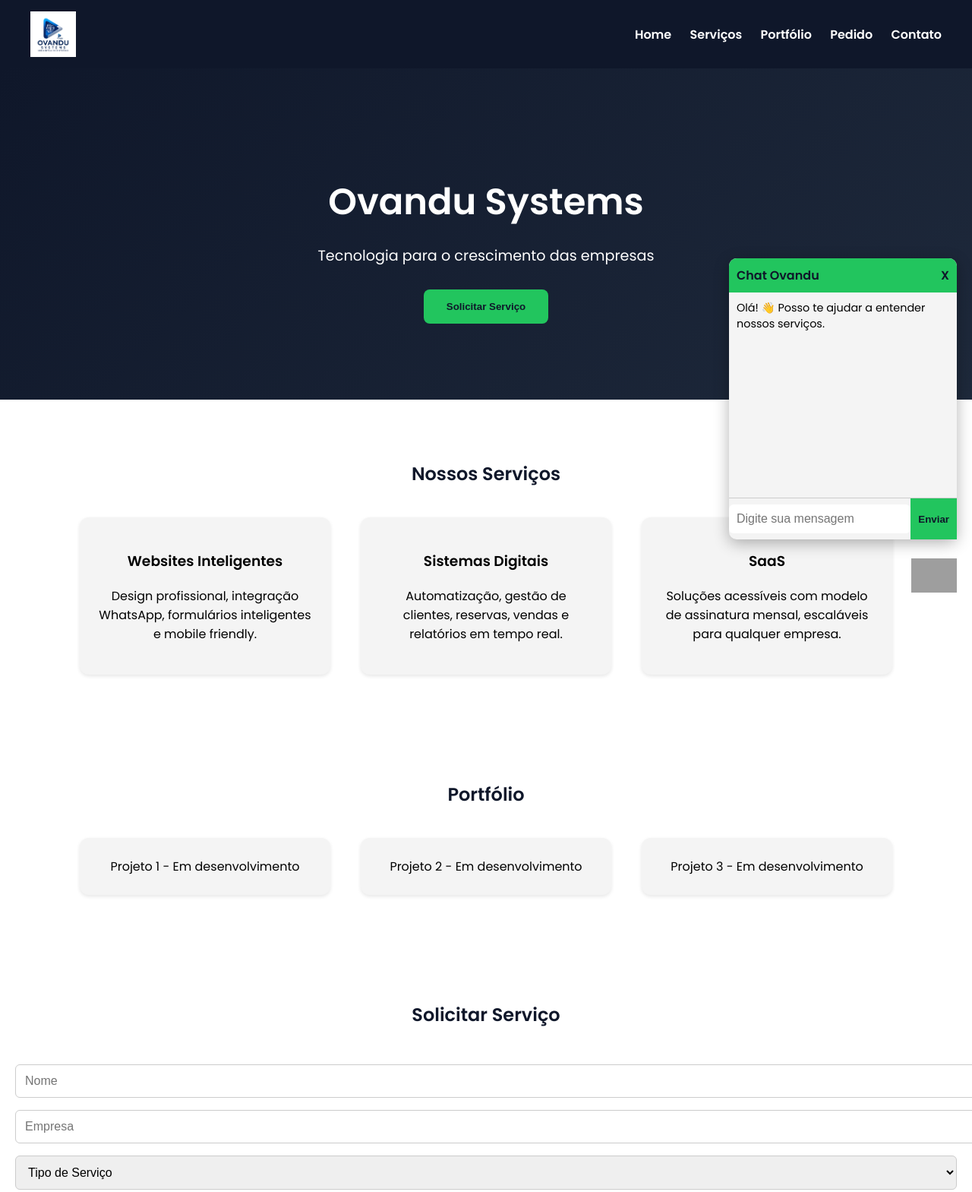
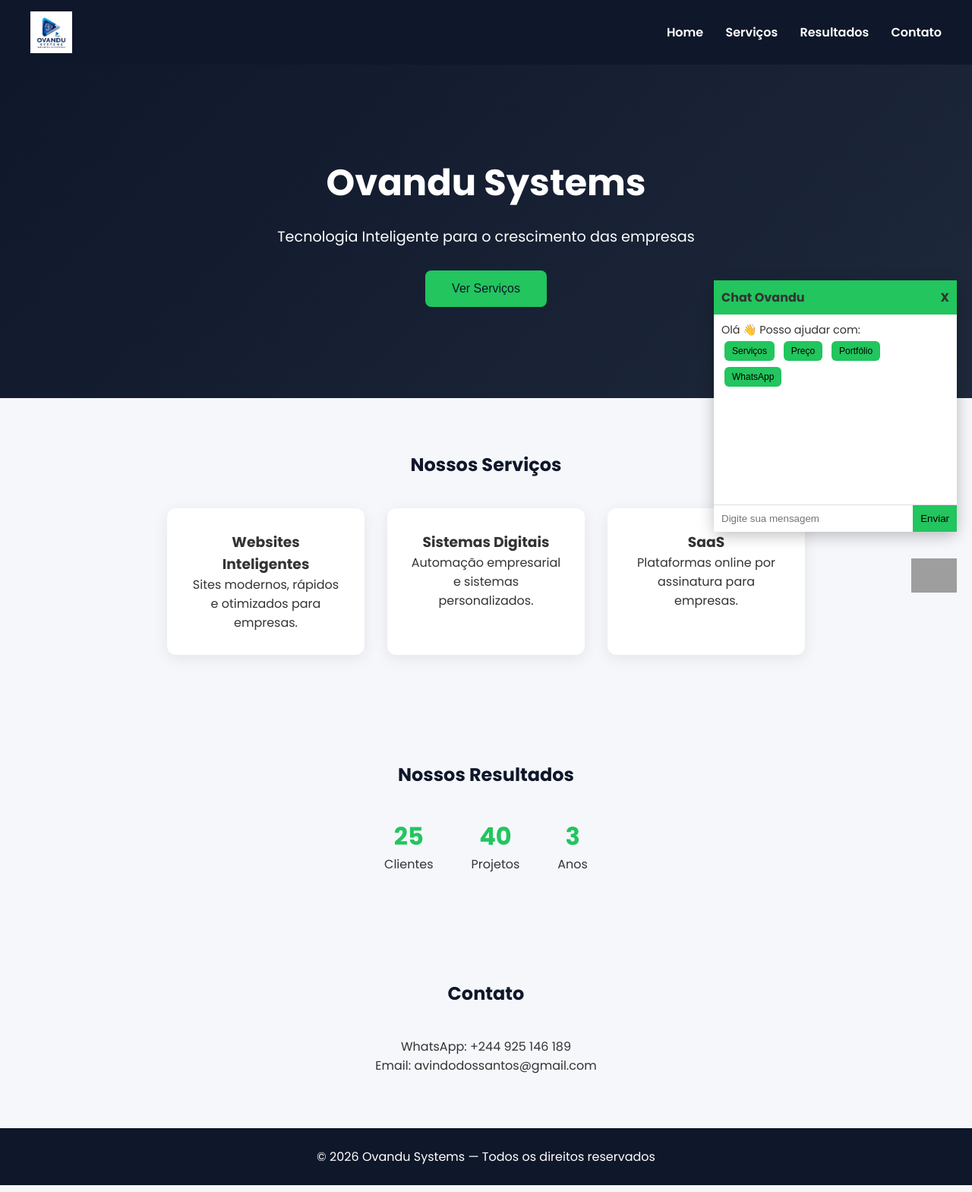
Before and after one commit to Avindodo/ovandu-systems, a plain HTML site: page index.html in a window 1280 px wide. Shown: the top 1569 px of the page at 76% size. Drawn offline with Linux system fonts and the light colour scheme; grey boxes are pictures that could not be loaded.

Commit message:
Atualização do site Ovandu

```diff
--- a/index.html
+++ b/index.html
@@ -1,186 +1,465 @@
 <!DOCTYPE html>
 <html lang="pt">
+
 <head>
+
 <meta charset="UTF-8">
 <meta name="viewport" content="width=device-width, initial-scale=1.0">
-<title>Ovandu Systems</title>
+
+<title>Ovandu Systems | Tecnologia para Empresas</title>
+
+<meta name="description" content="Ovandu Systems desenvolve websites inteligentes, sistemas digitais e soluções tecnológicas para empresas.">
+
 <link rel="icon" type="image/png" href="ovanja.png">
-<link href="https://fonts.googleapis.com/css2?family=Poppins:wght@400;600&display=swap" rel="stylesheet">
+
+<link href="https://fonts.googleapis.com/css2?family=Poppins:wght@300;400;600;700&display=swap" rel="stylesheet">
+
 <style>
-  body {font-family: 'Poppins', sans-serif; margin:0; padding:0; scroll-behavior: smooth;}
-  header {background:#0F172A; color:white; padding:15px 40px; display:flex; align-items:center; justify-content:space-between; position:sticky; top:0; z-index:100;}
-  header img {height:60px; max-width:200px;}
-  nav a {color:white; margin-left:20px; text-decoration:none; font-weight:600; transition:0.3s;}
-  nav a:hover {color:#22C55E;}
-  .hero {background: linear-gradient(135deg, #0F172A, #1E293B); color:white; padding:100px 20px; text-align:center;}
-  .hero h1 {font-size:3em; margin-bottom:20px;}
-  .hero p {font-size:1.2em; margin-bottom:30px;}
-  .hero button {background:#22C55E; color:#0F172A; padding:15px 30px; border:none; border-radius:8px; font-weight:bold; cursor:pointer; transition:0.3s;}
-  .hero button:hover {background:#16A34A;}
-  section {padding:60px 20px; text-align:center;}
-  h2 {margin-bottom:40px; color:#0F172A;}
-  .services, .portfolio {display:flex; justify-content:center; gap:40px; flex-wrap:wrap;}
-  .card {background:#f4f4f4; padding:25px; border-radius:12px; width:280px; transition:0.4s; box-shadow:0 2px 5px rgba(0,0,0,0.1);}
-  .card:hover {transform: translateY(-10px) scale(1.03); box-shadow:0 8px 20px rgba(0,0,0,0.2);}
-  footer {background:#0F172A; color:white; padding:30px 20px; text-align:center;}
-  input, textarea, select {width:100%; padding:12px; margin:8px 0; border-radius:6px; border:1px solid #ccc; font-size:1em;}
-  button.submit {background:#22C55E; color:#0F172A; padding:12px 20px; border:none; border-radius:6px; font-weight:bold; cursor:pointer; transition:0.3s;}
-  button.submit:hover {background:#16A34A;}
 
-  /* WhatsApp Chat Bot */
-  .whatsapp {position:fixed; bottom:20px; right:20px; width:60px; cursor:pointer; z-index:1000; transition:0.3s;}
-  .whatsapp:hover {transform: scale(1.1);}
+*{
+margin:0;
+padding:0;
+box-sizing:border-box;
+}
 
-  /* Chatbot Box */
-  #chatbot {position:fixed; bottom:90px; right:20px; width:300px; max-width:90%; background:#f4f4f4; border-radius:10px; box-shadow:0 5px 20px rgba(0,0,0,0.3); display:flex; flex-direction:column; z-index:1000;}
-  #chatbot-header {background:#22C55E; color:#0F172A; padding:10px; border-radius:10px 10px 0 0; font-weight:bold; display:flex; justify-content:space-between; cursor:pointer;}
-  #chatbot-messages {padding:10px; height:250px; overflow-y:auto; font-size:0.9em;}
-  #chatbot-input {display:flex; border-top:1px solid #ccc;}
-  #chatbot-input input {flex:1; padding:10px; border:none;}
-  #chatbot-input button {background:#22C55E; color:#0F172A; border:none; padding:10px; cursor:pointer; font-weight:bold;}
+body{
+font-family:'Poppins',sans-serif;
+background:#f5f7fb;
+color:#333;
+scroll-behavior:smooth;
+}
+
+header{
+background:#0F172A;
+color:white;
+display:flex;
+justify-content:space-between;
+align-items:center;
+padding:15px 40px;
+position:sticky;
+top:0;
+z-index:1000;
+}
+
+header img{
+height:55px;
+}
+
+nav a{
+color:white;
+text-decoration:none;
+margin-left:25px;
+font-weight:600;
+transition:0.3s;
+}
+
+nav a:hover{
+color:#22C55E;
+}
+
+.hero{
+background:linear-gradient(135deg,#0F172A,#1E293B);
+color:white;
+text-align:center;
+padding:120px 20px;
+}
+
+.hero h1{
+font-size:3em;
+margin-bottom:20px;
+}
+
+.hero p{
+font-size:1.2em;
+margin-bottom:30px;
+}
+
+.hero button{
+background:#22C55E;
+color:#0F172A;
+padding:15px 35px;
+border:none;
+border-radius:8px;
+font-size:16px;
+cursor:pointer;
+transition:0.3s;
+}
+
+.hero button:hover{
+background:#16A34A;
+}
+
+section{
+padding:70px 20px;
+text-align:center;
+}
+
+h2{
+margin-bottom:40px;
+color:#0F172A;
+}
+
+.services{
+display:flex;
+justify-content:center;
+gap:30px;
+flex-wrap:wrap;
+}
+
+.card{
+background:white;
+padding:30px;
+border-radius:12px;
+width:260px;
+box-shadow:0 5px 20px rgba(0,0,0,0.08);
+transition:0.4s;
+}
+
+.card:hover{
+transform:translateY(-10px);
+}
+
+.stats{
+display:flex;
+justify-content:center;
+gap:50px;
+flex-wrap:wrap;
+}
+
+.stat{
+font-size:2em;
+font-weight:700;
+color:#22C55E;
+}
+
+.whatsapp{
+position:fixed;
+bottom:20px;
+right:20px;
+width:60px;
+z-index:999;
+cursor:pointer;
+transition:0.3s;
+}
+
+.whatsapp:hover{
+transform:scale(1.1);
+}
+
+#chatbot{
+position:fixed;
+bottom:100px;
+right:20px;
+width:320px;
+background:white;
+border-radius:10px;
+box-shadow:0 5px 20px rgba(0,0,0,0.25);
+display:flex;
+flex-direction:column;
+z-index:999;
+}
+
+#chatbot-header{
+background:#22C55E;
+padding:10px;
+font-weight:bold;
+display:flex;
+justify-content:space-between;
+cursor:pointer;
+}
+
+#chatbot-messages{
+height:250px;
+overflow-y:auto;
+padding:10px;
+font-size:0.9em;
+}
+
+#chatbot-input{
+display:flex;
+border-top:1px solid #ddd;
+}
+
+#chatbot-input input{
+flex:1;
+padding:10px;
+border:none;
+}
+
+#chatbot-input button{
+background:#22C55E;
+border:none;
+padding:10px;
+cursor:pointer;
+}
+
+.quick-buttons button{
+margin:4px;
+padding:6px 10px;
+border:none;
+background:#22C55E;
+border-radius:6px;
+font-size:12px;
+cursor:pointer;
+}
+
+footer{
+background:#0F172A;
+color:white;
+padding:25px;
+text-align:center;
+}
+
 </style>
+
 </head>
+
 <body>
 
-<!-- Header -->
 <header>
-  <img src="ovanja.png" alt="Ovandu Systems">
+
+<img src="ovanja.png">
+
 <nav>
+
 <a href="#home">Home</a>
 <a href="#services">Serviços</a>
-    <a href="#portfolio">Portfólio</a>
-    <a href="#pedido">Pedido</a>
+<a href="#stats">Resultados</a>
 <a href="#contact">Contato</a>
+
 </nav>
+
 </header>
 
-<!-- Hero Section -->
 <section class="hero" id="home">
+
 <h1>Ovandu Systems</h1>
-  <p>Tecnologia para o crescimento das empresas</p>
-  <button onclick="document.getElementById('pedido').scrollIntoView({behavior:'smooth'});">Solicitar Serviço</button>
+
+<p>Tecnologia Inteligente para o crescimento das empresas</p>
+
+<button onclick="document.getElementById('services').scrollIntoView({behavior:'smooth'})">
+Ver Serviços
+</button>
+
 </section>
 
-<!-- Services Section -->
 <section id="services">
+
 <h2>Nossos Serviços</h2>
+
 <div class="services">
+
 <div class="card">
 <h3>Websites Inteligentes</h3>
-      <p>Design profissional, integração WhatsApp, formulários inteligentes e mobile friendly.</p>
+<p>Sites modernos, rápidos e otimizados para empresas.</p>
 </div>
+
 <div class="card">
 <h3>Sistemas Digitais</h3>
-      <p>Automatização, gestão de clientes, reservas, vendas e relatórios em tempo real.</p>
+<p>Automação empresarial e sistemas personalizados.</p>
 </div>
+
 <div class="card">
 <h3>SaaS</h3>
-      <p>Soluções acessíveis com modelo de assinatura mensal, escaláveis para qualquer empresa.</p>
+<p>Plataformas online por assinatura para empresas.</p>
 </div>
+
 </div>
+
 </section>
 
-<!-- Portfolio Section -->
-<section id="portfolio">
-  <h2>Portfólio</h2>
-  <div class="portfolio">
-    <div class="card">Projeto 1 - Em desenvolvimento</div>
-    <div class="card">Projeto 2 - Em desenvolvimento</div>
-    <div class="card">Projeto 3 - Em desenvolvimento</div>
+<section id="stats">
+
+<h2>Nossos Resultados</h2>
+
+<div class="stats">
+
+<div>
+<div class="stat" id="clientes">0</div>
+Clientes
 </div>
+
+<div>
+<div class="stat" id="projetos">0</div>
+Projetos
+</div>
+
+<div>
+<div class="stat" id="experiencia">0</div>
+Anos
+</div>
+
+</div>
+
 </section>
 
-<!-- Pedido Section -->
-<section id="pedido">
-  <h2>Solicitar Serviço</h2>
-  <form id="pedidoForm">
-    <input type="text" placeholder="Nome" name="Nome" required>
-    <input type="text" placeholder="Empresa" name="Empresa">
-    <select name="Servico" required>
-      <option value="">Tipo de Serviço</option>
-      <option value="website">Website Inteligente</option>
-      <option value="sistema">Sistema Digital</option>
-      <option value="outro">Outro</option>
-    </select>
-    <textarea placeholder="Descreva seu pedido" rows="4" name="Descricao" required></textarea>
-    <input type="tel" placeholder="Telefone" name="Telefone" required>
-    <button class="submit" type="submit">Enviar Pedido</button>
-  </form>
+<section id="contact">
+
+<h2>Contato</h2>
+
+<p>WhatsApp: +244 925 146 189</p>
+
+<p>Email: avindodossantos@gmail.com</p>
+
 </section>
 
-<!-- Contact Section -->
-<section id="contact">
-  <h2>Contato</h2>
-  <p>Telefone / WhatsApp: <a href="https://wa.me/244925146189" target="_blank">+244 925 146 189</a></p>
-  <p>Email: avindodossantos@gmail.com</p>
-</section>
+<a href="https://wa.me/244925146189" target="_blank">
 
-<!-- WhatsApp Chat Bot -->
-<a href="https://wa.me/244925146189?text=Ol%C3%A1,%20quero%20saber%20mais%20sobre%20a%20Ovandu%20Systems" target="_blank">
-  <img src="https://upload.wikimedia.org/wikipedia/commons/6/6b/WhatsApp.svg" alt="Chat WhatsApp" class="whatsapp">
+<img src="https://upload.wikimedia.org/wikipedia/commons/6/6b/WhatsApp.svg" class="whatsapp">
+
 </a>
 
-<!-- Chatbot -->
 <div id="chatbot">
-  <div id="chatbot-header" onclick="toggleChat()">Chat Ovandu <span>X</span></div>
+
+<div id="chatbot-header" onclick="toggleChat()">
+
+Chat Ovandu
+
+<span>X</span>
+
+</div>
+
 <div id="chatbot-messages">
-    <div>Olá! 👋 Posso te ajudar a entender nossos serviços.</div>
+
+<div>
+
+Olá 👋
+Posso ajudar com:
+
+<div class="quick-buttons">
+
+<button onclick="quickMsg('serviços')">Serviços</button>
+
+<button onclick="quickMsg('preço')">Preço</button>
+
+<button onclick="quickMsg('portfolio')">Portfólio</button>
+
+<button onclick="quickMsg('whatsapp')">WhatsApp</button>
+
 </div>
+
+</div>
+
+</div>
+
 <div id="chatbot-input">
+
 <input type="text" id="userMessage" placeholder="Digite sua mensagem">
+
 <button onclick="sendMessage()">Enviar</button>
+
 </div>
+
 </div>
 
 <script>
+
 function toggleChat(){
-  const chat = document.getElementById('chatbot');
-  chat.style.display = (chat.style.display==='flex')?'none':'flex';
+
+const chat=document.getElementById("chatbot");
+
+chat.style.display=(chat.style.display==="none")?"flex":"none";
+
+}
+
+function quickMsg(text){
+
+document.getElementById("userMessage").value=text;
+
+sendMessage();
+
+}
+
+const respostas={
+
+"serviços":"Oferecemos Websites Inteligentes, Sistemas Digitais e SaaS.",
+
+"preço":"O preço depende do tipo de projeto. Fale conosco no WhatsApp para orçamento.",
+
+"portfolio":"Nosso portfólio está em desenvolvimento.",
+
+"whatsapp":"Fale conosco aqui: https://wa.me/244925146189",
+
+"website":"Criamos websites profissionais para empresas.",
+
+"sistema":"Criamos sistemas digitais personalizados."
+
+};
+
+function getReply(msg){
+
+msg=msg.toLowerCase();
+
+for(let key in respostas){
+
+if(msg.includes(key))
+
+return respostas[key];
+
+}
+
+return "Posso ajudar com serviços, preço ou contato.";
+
 }
 
 function sendMessage(){
-  const input = document.getElementById('userMessage');
-  const msg = input.value.trim();
-  if(msg==='') return;
-  const messages = document.getElementById('chatbot-messages');
-  const userDiv = document.createElement('div');
-  userDiv.textContent = 'Você: '+msg;
-  userDiv.style.fontWeight='bold';
-  messages.appendChild(userDiv);
 
-  let botReply = '';
-  if(/como.*empresa|como.*funciona/i.test(msg)){
-    botReply = 'A Ovandu Systems desenvolve websites e sistemas digitais para empresas. Você pode solicitar um serviço ou ver nossos serviços acima!';
-  } else if(/quais.*serviços|o que.*oferecem/i.test(msg)){
-    botReply = 'Oferecemos Websites Inteligentes, Sistemas Digitais e soluções SaaS. Confira nossos serviços na seção "Nossos Serviços".';
-  } else if(/como.*pedir|solicitar/i.test(msg)){
-    botReply = 'Você pode solicitar um serviço clicando no botão "Solicitar Serviço" no topo ou na seção de pedido!';
-  } else if(/whatsapp|falar/i.test(msg)){
-    botReply = 'Clique no ícone verde para falar conosco pelo WhatsApp!';
-  } else if(/portfólio|projetos/i.test(msg)){
-    botReply = 'Nosso portfólio está disponível na seção "Portfólio".';
-  } else {
-    botReply = 'Posso te ajudar a solicitar um serviço, ver nossos serviços ou portfólio. 😉';
+const input=document.getElementById("userMessage");
+
+const msg=input.value.trim();
+
+if(msg==="")return;
+
+const chat=document.getElementById("chatbot-messages");
+
+const user=document.createElement("div");
+
+user.textContent="Você: "+msg;
+
+chat.appendChild(user);
+
+const bot=document.createElement("div");
+
+bot.textContent="Ovandu: "+getReply(msg);
+
+chat.appendChild(bot);
+
+chat.scrollTop=chat.scrollHeight;
+
+input.value="";
+
 }
 
-  const botDiv = document.createElement('div');
-  botDiv.textContent = 'Ovandu: '+botReply;
-  messages.appendChild(botDiv);
-  messages.scrollTop = messages.scrollHeight;
-  input.value='';
+function counter(id,target){
+
+let i=0;
+
+const interval=setInterval(()=>{
+
+i++;
+
+document.getElementById(id).innerText=i;
+
+if(i==target)clearInterval(interval);
+
+},30);
+
 }
 
-// Feedback de envio de pedido
-document.getElementById('pedidoForm').addEventListener('submit', function(e){
-  e.preventDefault();
-  alert('Obrigado! Seu pedido foi enviado com sucesso. Entraremos em contato em breve.');
-  this.reset();
-});
+counter("clientes",25);
+
+counter("projetos",40);
+
+counter("experiencia",3);
+
 </script>
 
 <footer>
-  © 2026 Ovandu Systems. Todos os direitos reservados.
+
+© 2026 Ovandu Systems — Todos os direitos reservados
+
 </footer>
 
 </body>
+
 </html>
```
Lines whose indentation alone changed are shown as unchanged.
